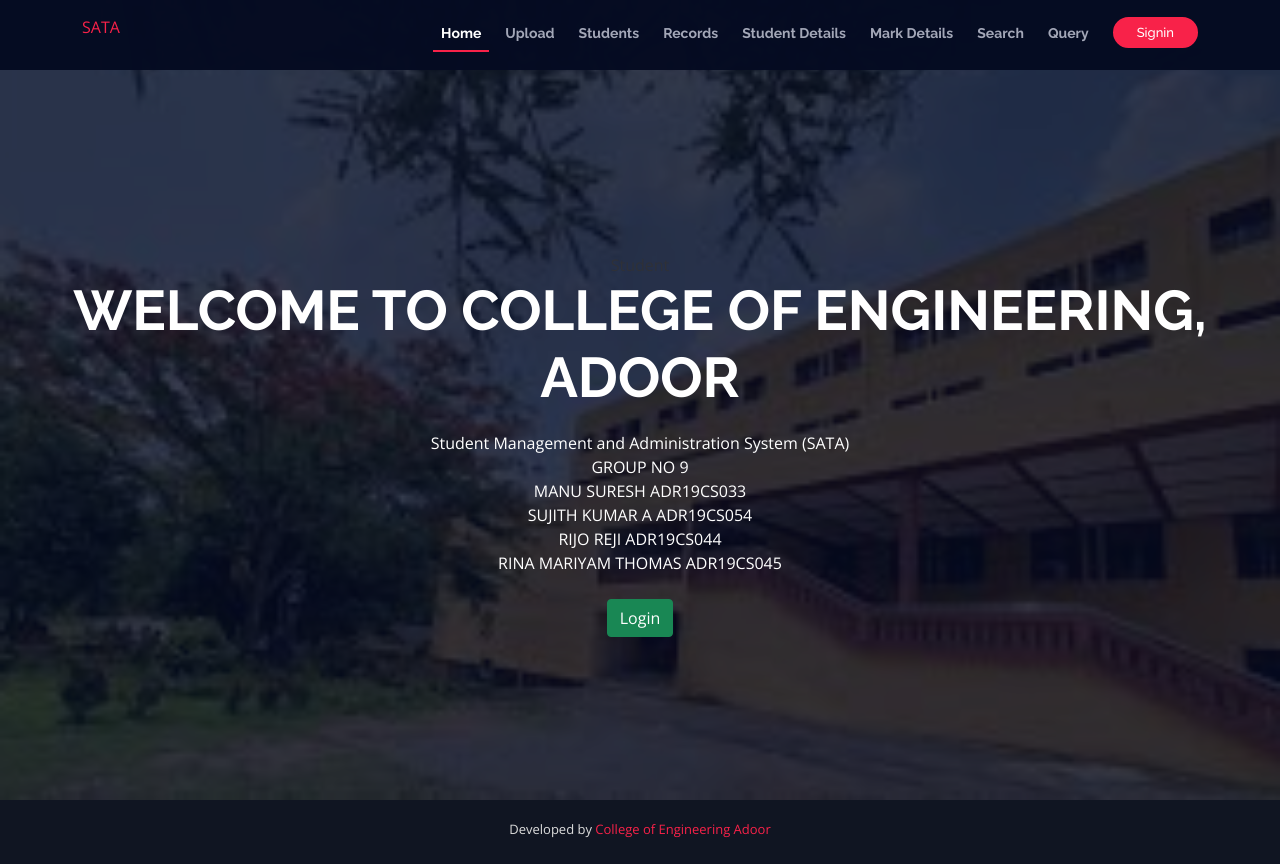
After one commit to sujith-kumara/SATA, a Flask app: page /about in a window 1280 px wide. The commit adds this page. Run offline with Flask 2, Linux system fonts and the light colour scheme; some libraries are stand-ins or nearby versions.

Commit message:
add about info

```diff
--- a/main.py
+++ b/main.py
@@ -360,5 +360,8 @@ def uploadfile():
 def download():
     return send_file("in.csv", as_attachment=True)
 
+@app.route("/about")
+def about():
+    return render_template("about.html")
 
 app.run()
--- /dev/null
+++ b/templates/about.html
@@ -0,0 +1,19 @@
+{% extends 'base.html' %}
+{% block intro %}
+    {% block title %}
+        Student
+    {% endblock title %}
+<div align="center" style="color: white;">
+<h1>Welcome to College of Engineering, Adoor</h1>
+Student Management and Administration System (SATA)
+<br>GROUP NO 9
+<br>MANU SURESH			ADR19CS033
+<br>SUJITH KUMAR A		ADR19CS054
+<br>RIJO REJI			ADR19CS044
+<br>RINA MARIYAM THOMAS	ADR19CS045
+<br><br>
+</div>
+<a href="/login">
+    <button type="button" class="btn btn-success">Login</button>
+</a>
+{% endblock intro %}
--- a/templates/index.html
+++ b/templates/index.html
@@ -4,6 +4,6 @@
     </span>
 </h1>
 <p class="mb-4 pb-0">Student Activity Tracking & Administration</p>
-<a href="" class="about-btn scrollto">View More</a>{% endblock intro %}{% block title %}
+<a href="/about" class="about-btn scrollto">View More</a>{% endblock intro %}{% block title %}
 Student{% endblock title %}{% block home %}
 menu-active{% endblock home %}
```
